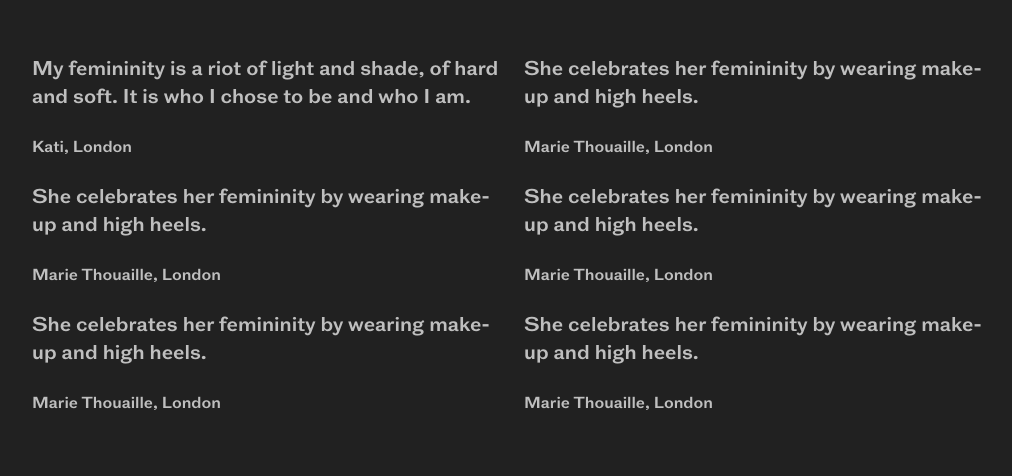
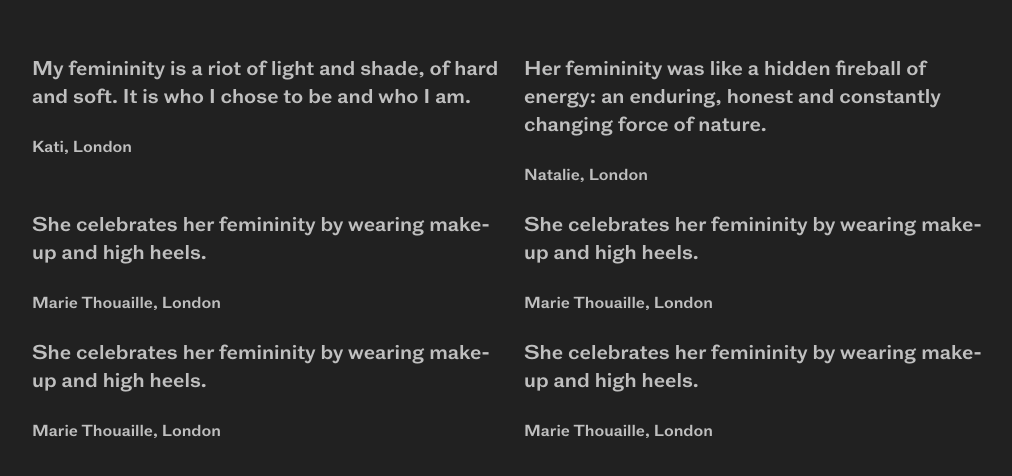
Before and after one commit to Josephwalker/femininity, a website: page index.html in a window 1280 px wide. Shown: the part 3368-3844 px from the top of the page, without its empty margins (128-1140 px from the left). Drawn offline with nearby package versions, Linux system fonts and the light colour scheme; files whose address does not match are found by name.

Commit message:
Update index.html

```diff
--- a/index.html
+++ b/index.html
@@ -78,9 +78,9 @@ Really?! What does ‘femininity’ mean to you? Tell us here." class="quote" ma
                     </footer>
                 </blockquote><!--
              --><blockquote class="layout__item lap-and-up-1/2 mb">
-                    <p>She celebrates her femininity by wearing make-up and high heels.</p>
+                    <p>Her femininity was like a hidden fireball of energy: an enduring, honest and constantly changing force of nature.</p>
                     <footer>
-                        <cite>Marie Thouaille, London</cite>
+                        <cite>Natalie, London</cite>
                     </footer>
                 </blockquote><!--
              --><blockquote class="layout__item lap-and-up-1/2 mb">
```
